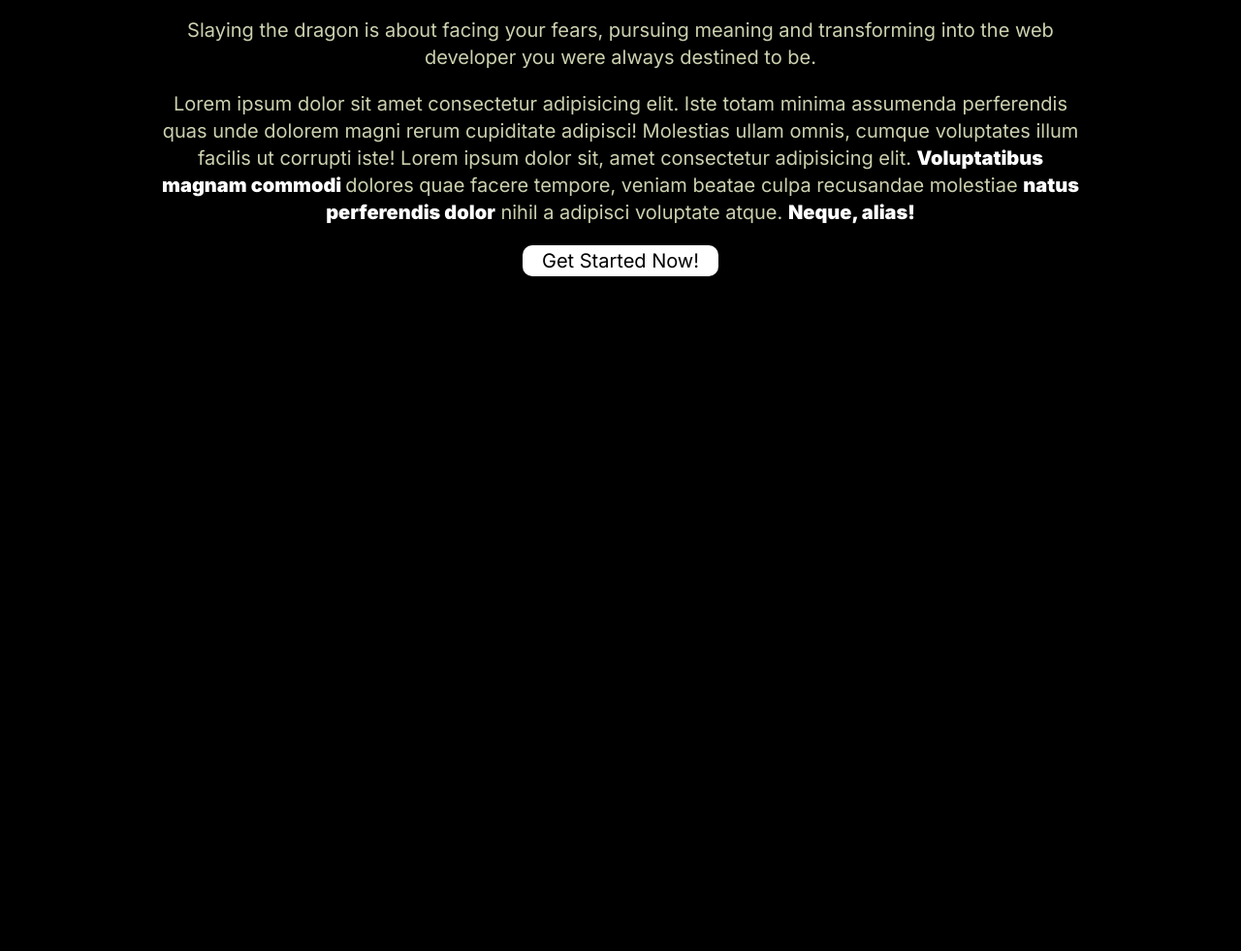
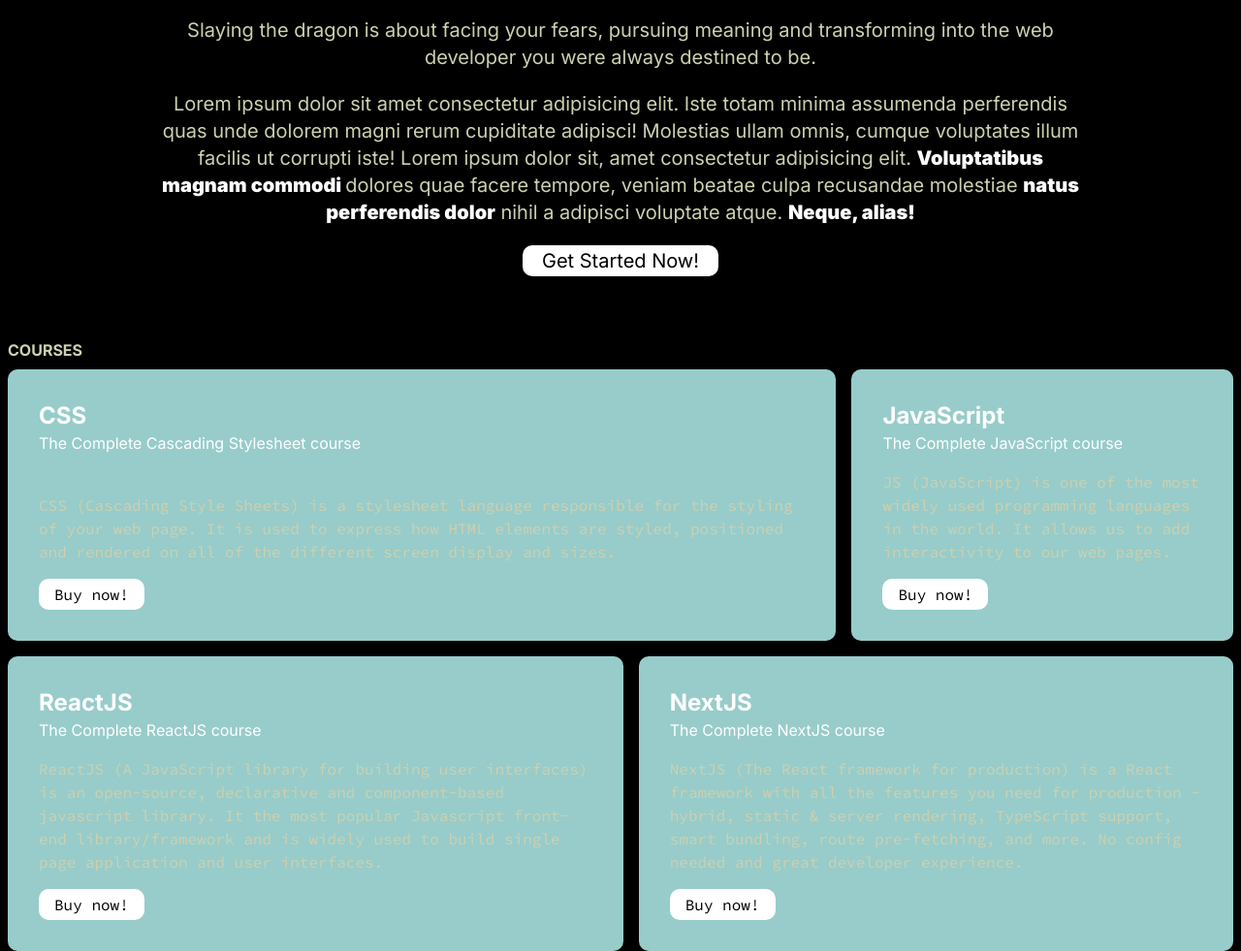
Before and after one commit to zdannyd/new-website, a plain HTML site: page index.html in a window 1280 px wide. Shown: the part 539-1520 px from the top of the page at 97% size. Before the commit the page ends 824 px from the top, so only its background shows below. Drawn offline with Linux system fonts and the light colour scheme.

Commit message:
build : responsive pricing section

```diff
--- a/index.html
+++ b/index.html
@@ -9,6 +9,7 @@
     <link rel="stylesheet" href="./styles/global.css">
     <link rel="stylesheet" href="./styles/header.css">
     <link rel="stylesheet" href="./styles/intro.css">
+    <link rel="stylesheet" href="./styles/pricing.css">
     <link rel="stylesheet" href="./styles/utils.css">
     <link rel="preconnect" href="https://fonts.googleapis.com">
     <link rel="preconnect" href="https://fonts.gstatic.com" crossorigin>
@@ -37,6 +38,7 @@
         </nav>
     </header>
     <main class="container">
+
         <section class="intro">
             <img class="intro__logo" src="./images/main.svg" alt="Man in a wheelchair">
             <h1 class="intro__title">Become the web developer you were always destined to be!</h1>
@@ -44,6 +46,51 @@
             <p class="intro__content">Lorem ipsum dolor sit amet consectetur adipisicing elit. Iste totam minima assumenda perferendis quas unde dolorem magni rerum cupiditate adipisci! Molestias ullam omnis, cumque voluptates illum facilis ut corrupti iste! Lorem ipsum dolor sit, amet consectetur adipisicing elit. <strong class="intro__express">Voluptatibus magnam commodi </strong>dolores quae facere tempore, veniam beatae culpa recusandae molestiae <strong class="intro__express">natus perferendis dolor</strong> nihil a adipisci voluptate atque. <strong class="intro__express">Neque, alias!</strong></p>
             <button class="btn intro__btn">Get Started Now!</button>
         </section>
+        <section class="pricing">
+            <h3 class="pricing__title">COURSES</h3>
+            <div class="pricing__container">
+                <div class="pricing__boxes pricing__box-css pricing__box--0margin">
+                    <div class="pricing__box-upper">
+                        <h3 class="pricing__course">CSS</h3>
+                        <p class="pricing__desc1">The Complete Cascading Stylesheet course</p>
+                    </div>
+                    <div class="pricing__box-lower">
+                        <p class="pricing__desc2">CSS (Cascading Style Sheets) is a stylesheet language responsible for the styling of your web page. It is used to express how HTML elements are styled, positioned and rendered on all of the different screen display and sizes.</p>
+                        <button class="btn pricing__button">Buy now!</button>
+                    </div>
+                </div>
+                <div class="pricing__boxes pricing__box-java">
+                    <div class="pricing__box-upper">
+                        <h3 class="pricing__course">JavaScript</h3>
+                        <p class="pricing__desc1">The Complete JavaScript course</p>
+                    </div>
+                    <div class="pricing__box-lower">
+                        <p class="pricing__desc2">JS (JavaScript) is one of the most widely used programming languages in the world. It allows us to add interactivity to our web pages.</p>
+                        <button class="btn pricing__button">Buy now!</button>
+                    </div>
+                </div>
+                <div class="pricing__boxes pricing__box-react">
+                    <div class="pricing__box-upper">
+                        <h3 class="pricing__course">ReactJS</h3>
+                        <p class="pricing__desc1">The Complete ReactJS course</p>
+                    </div>
+                    <div class="pricing__box-lower">
+                        <p class="pricing__desc2">ReactJS (A JavaScript library for building user interfaces) is an open-source, declarative and component-based javascript library. It the most popular Javascript front-end library/framework and is widely used to build single page application and user interfaces.</p>
+                        <button class="btn pricing__button">Buy now!</button>
+                    </div>
+                </div>
+                <div class="pricing__boxes pricing__box-next">
+                    <div class="pricing__box-upper">
+                        <h3 class="pricing__course">NextJS</h3>
+                        <p class="pricing__desc1">The Complete NextJS course</p>
+                    </div>
+                    <div class="pricing__box-lower">
+                        <p class="pricing__desc2">NextJS (The React framework for production) is a React framework with all the features you need for production - hybrid, static & server rendering, TypeScript support, smart bundling, route pre-fetching, and more. No config needed and great developer experience.</p>
+                        <button class="btn pricing__button">Buy now!</button>
+                    </div>
+                </div>
+            </div>
+        </section>
 
     </main>
 </body>
--- /dev/null
+++ b/styles/pricing.css
@@ -0,0 +1,110 @@
+.pricing {
+    margin-top: 4rem;
+}
+.pricing__title {
+    color: var(--clr-slate);
+    font-size: var(--font-xs);
+    margin-bottom: .5rem;
+}
+
+.pricing__boxes {
+    background-color: var(--clr-contrast);
+    padding: 2rem;
+    border-radius: 10px;
+    margin-top: 1rem;
+}
+.pricing__box-css--0margin {
+    margin: 0;
+}
+.pricing__course {
+    font-size: var(--font-mediumlarge);
+    color: var(--clr-light);
+    font-family: var(--font-head);
+}
+.pricing__desc1 {
+    font-size: var(--font-xs);
+    color: var(--clr-light);
+    margin-bottom: 2rem;
+}
+.pricing__desc2 {
+    font-size: var(--font-xs);
+    color: var(--clr-slate);
+    font-family: var(--font-off);
+    margin-bottom: 1rem;
+}
+.pricing__button{
+    font-size: var(--font-xs);
+    font-family: var(--font-off);
+}
+/* xs */
+ @media (min-width: 475px) {
+    .pricing__title {
+        font-size: var(--font-small);
+    }
+    .pricing__course {
+        font-size: var(--font-mediumxlarge);
+    }
+    .pricing__desc1,
+    .pricing__desc2,
+    .pricing__button {
+        font-size: var(--font-small);
+    }
+ }
+
+/* sm */
+/* @media (min-width: 640px) {} */
+
+/* md */
+/* @media (min-width: 768px) {} */
+
+/* lg */
+ @media (min-width: 1024px) {
+    .pricing__container {
+        display: grid;
+        grid-template-areas:
+        'css css css jav'
+        'rea rea nex nex';
+        gap: 1rem;
+    }
+    .pricing__box-css {
+        grid-area: css;
+    }
+    .pricing__box-java {
+        grid-area: jav;
+    }
+    .pricing__box-react {
+        grid-area: rea;
+    }
+    .pricing__box-next {
+        grid-area: nex;
+    }
+    .pricing__boxes {
+        margin: 0;
+        display: flex;
+        flex-direction: column;
+        justify-content: space-between;
+        align-items: flex-start;
+        gap: 1rem;
+    }
+    .pricing__desc1 {
+        margin-bottom: 0;
+    }
+ }
+
+/* xl */
+@media (min-width: 1280px) {
+    .pricing__title {
+        font-size: var(--font-medium);
+    }
+    .pricing__course {
+        font-size: var(--font-large);
+    }
+    .pricing__desc1,
+    .pricing__desc2,
+    .pricing__button {
+        font-size: var(--font-medium);
+    }
+}
+
+/* 2xl */
+/* @media (min-width: 1536px) {} */
```
